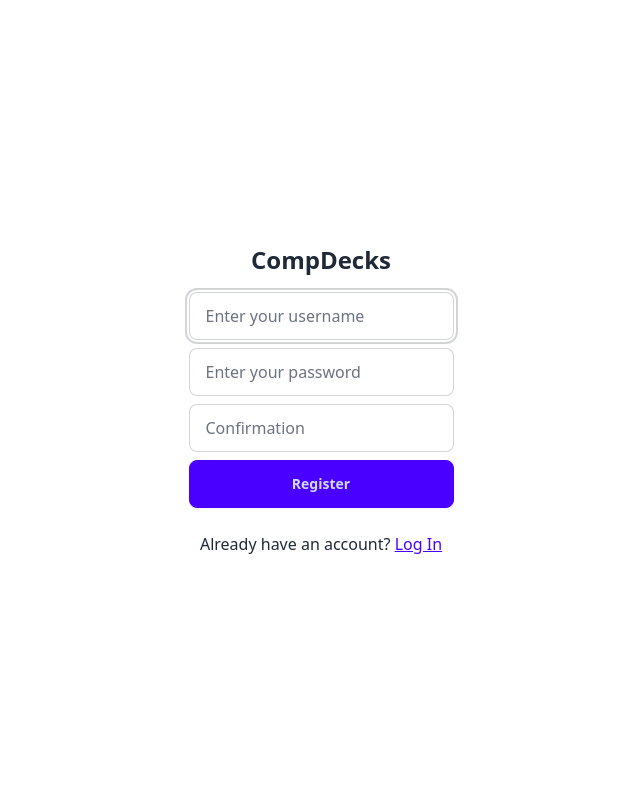
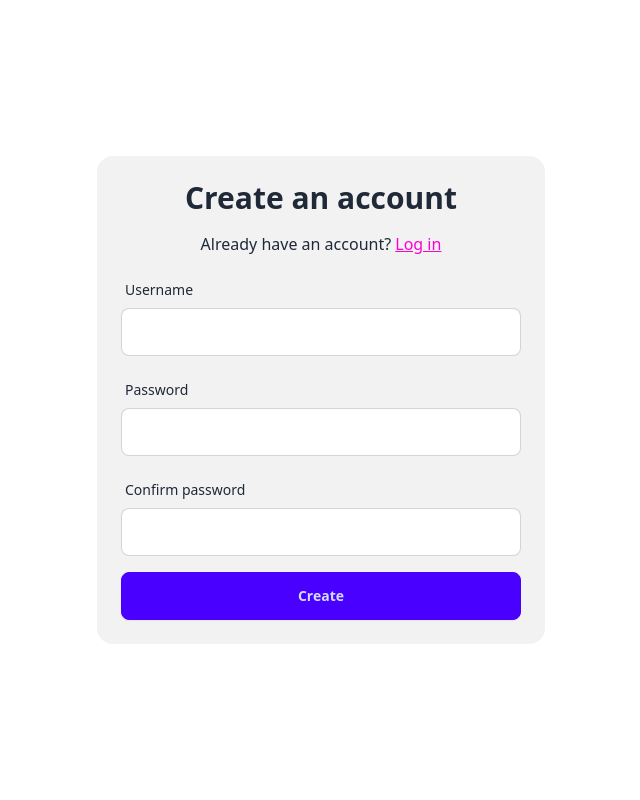
Before and after one commit to LegendaryAKx3/compdecks, a Flask app: page /auth/register in a window 1280 px wide. Shown: the whole page, without its empty margins (319-959 px from the left). Run offline with Flask 3, Linux system fonts and the light colour scheme; style sheets or scripts are compiled from the project's sources; some libraries are stand-ins or nearby versions.

Commit message:
finished register in same style

```diff
--- a/compdecks/templates/auth/register.html
+++ b/compdecks/templates/auth/register.html
@@ -1,45 +1,58 @@
 {% extends "layout.html" %} {% block title %}Register{% endblock %} {% block
 body%}
-<div>
-  <div class="h-screen w-full justify-center flex flex-col items-center">
-    <h1 class="text-2xl font-bold text-center mb-4">CompDecks</h1>
-    <form class="flex flex-col gap-2" action="/auth/register" method="post">
+<div class="md:h-screen max-w-md mx-auto justify-center content-center">
+  <form action="/auth/register" method="post">
+    <div class="flex flex-col gap-4 rounded-box bg-base-200 p-6 max-w-md">
+      <h1 class="text-3xl font-bold self-center">Create an account</h1>
+
+      <span class="self-center">
+        Already have an account?
+        <a class="link link-secondary" href="/auth/login">Log in</a>
+      </span>
+
+      <label class="form-control">
+        <div class="label">
+          <span class="label-text">Username</span>
+        </div>
+
         <input
-        class="input input-bordered w-full max-w-xs"
+          class="input input-bordered"
           autocomplete="off"
-        autofocus
           name="username"
-        placeholder="Enter your username"
-        type="text"
           required
         />
+      </label>
+
+      <label class="form-control">
+        <div class="label">
+          <span class="label-text">Password</span>
+        </div>
+
         <input
-        class="input input-bordered w-full max-w-xs"
+          type="password"
+          class="input input-bordered"
+          autocomplete="off"
           name="password"
-        placeholder="Enter your password"
-        type="password"
           required
         />
+      </label>
+
+      <label class="form-control">
+        <div class="label">
+          <span class="label-text">Confirm password</span>
+        </div>
+
         <input
-        class="input input-bordered w-full max-w-xs"
+          type="password"
+          class="input input-bordered"
+          autocomplete="off"
           name="confirmation"
-        placeholder="Confirmation"
-        type="password"
           required
         />
-      <!--change color?-->
-      <!--delete blue ring-->
-      <button type="submit" class="btn btn-primary">Register</button>
+      </label>
+
+      <button class="btn btn-primary">Create</button>
+    </div>
   </form>
-
-    <div>
-      <br />
-      <!--make blue link-->
-      <p>
-        Already have an account?
-        <a class="link link-primary" href="/auth/login">Log In</a>
-      </p>
-    </div>
-  </div>
 </div>
 {% endblock body%}
```
Lines whose indentation alone changed are shown as unchanged.
